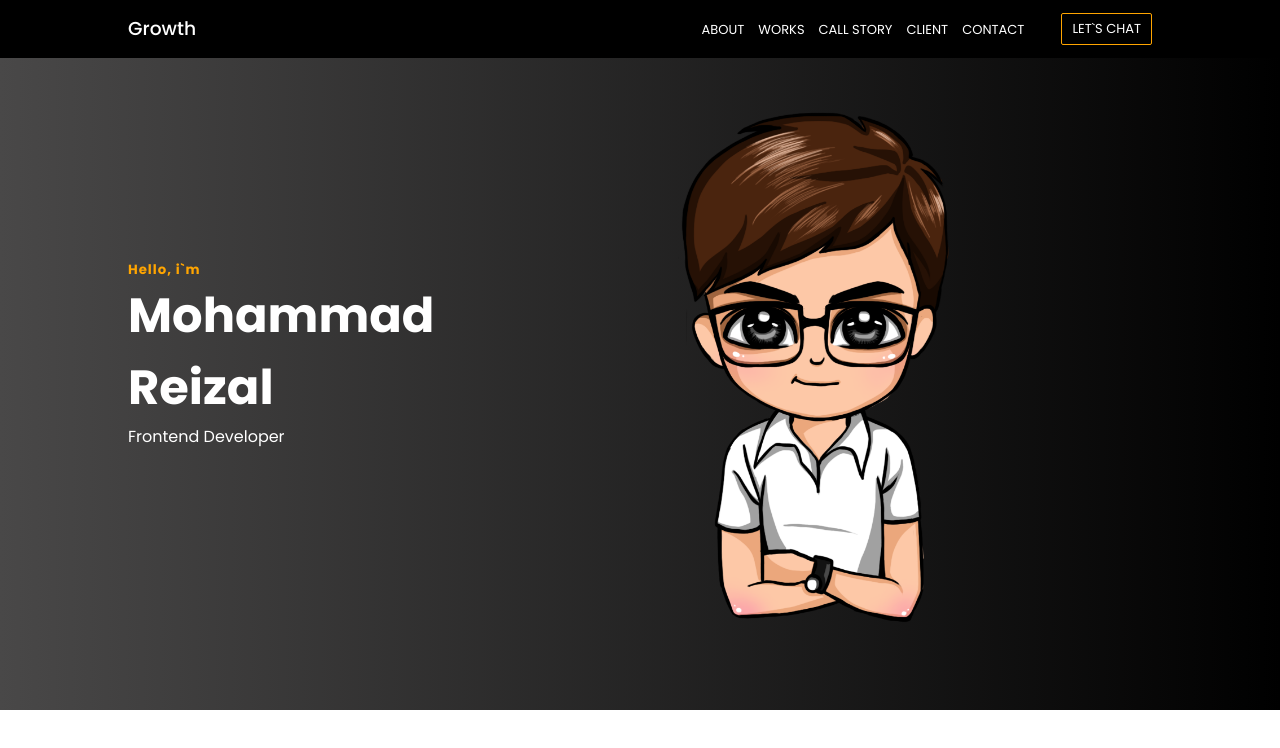
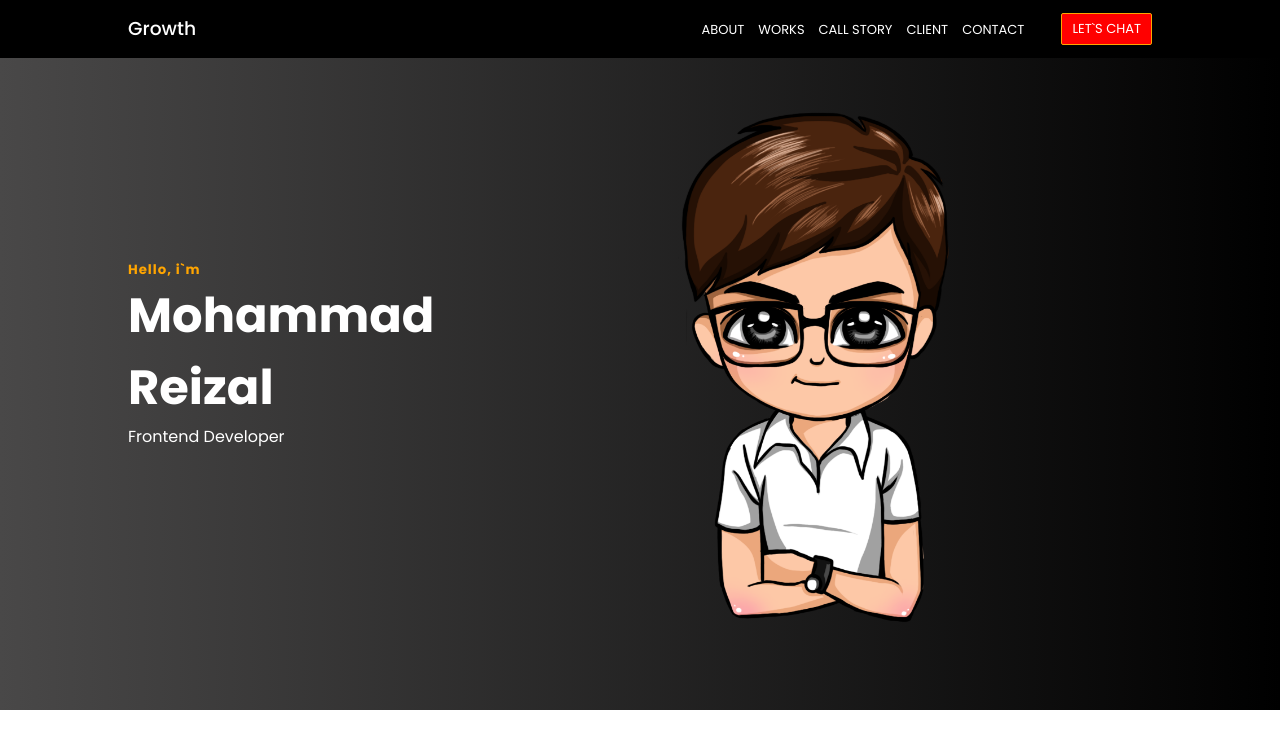
Before and after one commit to ReizalPambuko/SCSS-Project, a plain HTML site: page index.html in a window 1280 px wide. Drawn offline with Linux system fonts and the light colour scheme.

Commit message:
mengubah button

```diff
--- a/scss/main.scss
+++ b/scss/main.scss
@@ -56,7 +56,7 @@ $white: #fff;
      .chat-btn{
         border: none;
         outline: none;
-        background: transparent;
+        background-color: red;
         color: $white;
         margin-left: 30px;
         border: 1px solid $orange;
```
Also changed, not shown: css/main.css, 1 other file.
